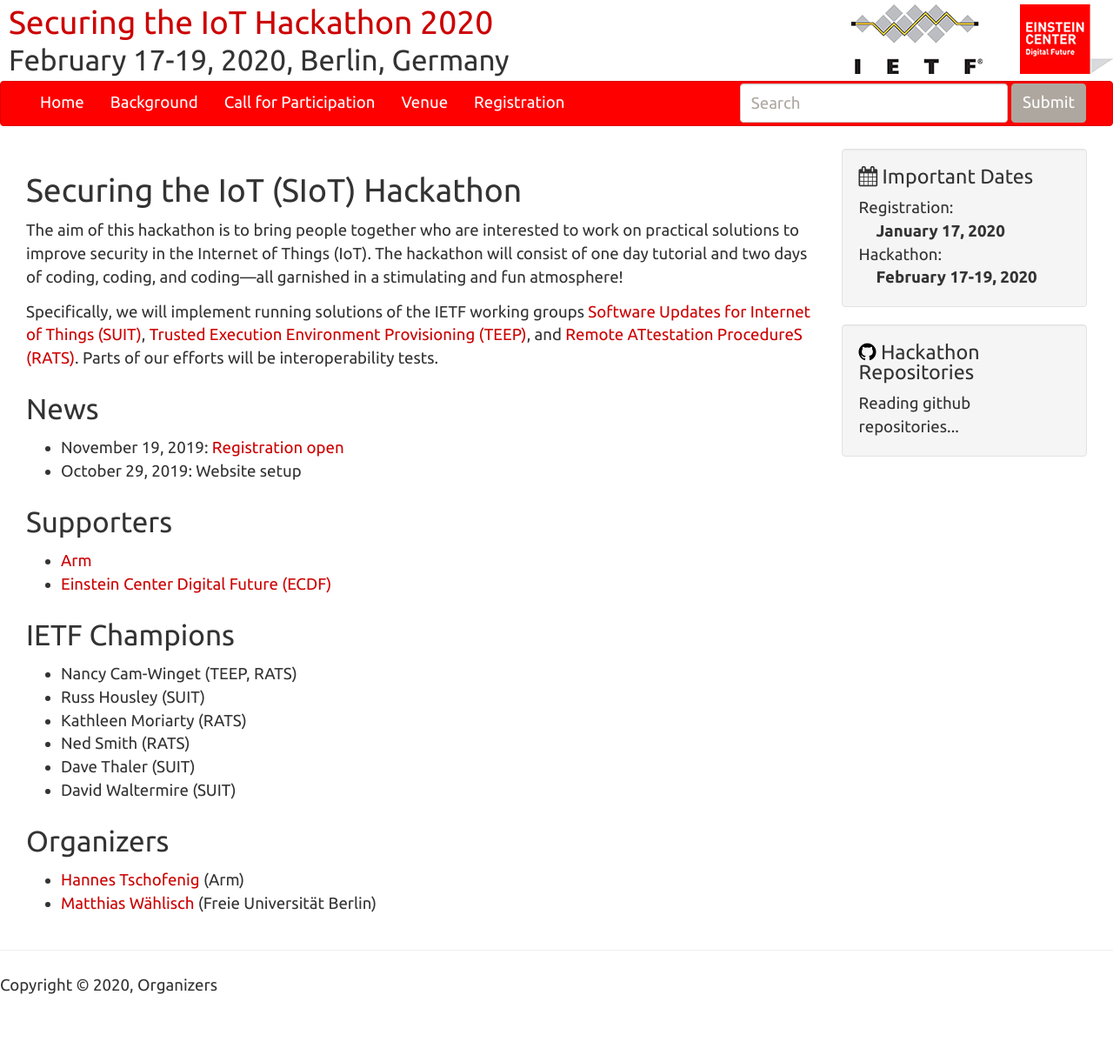
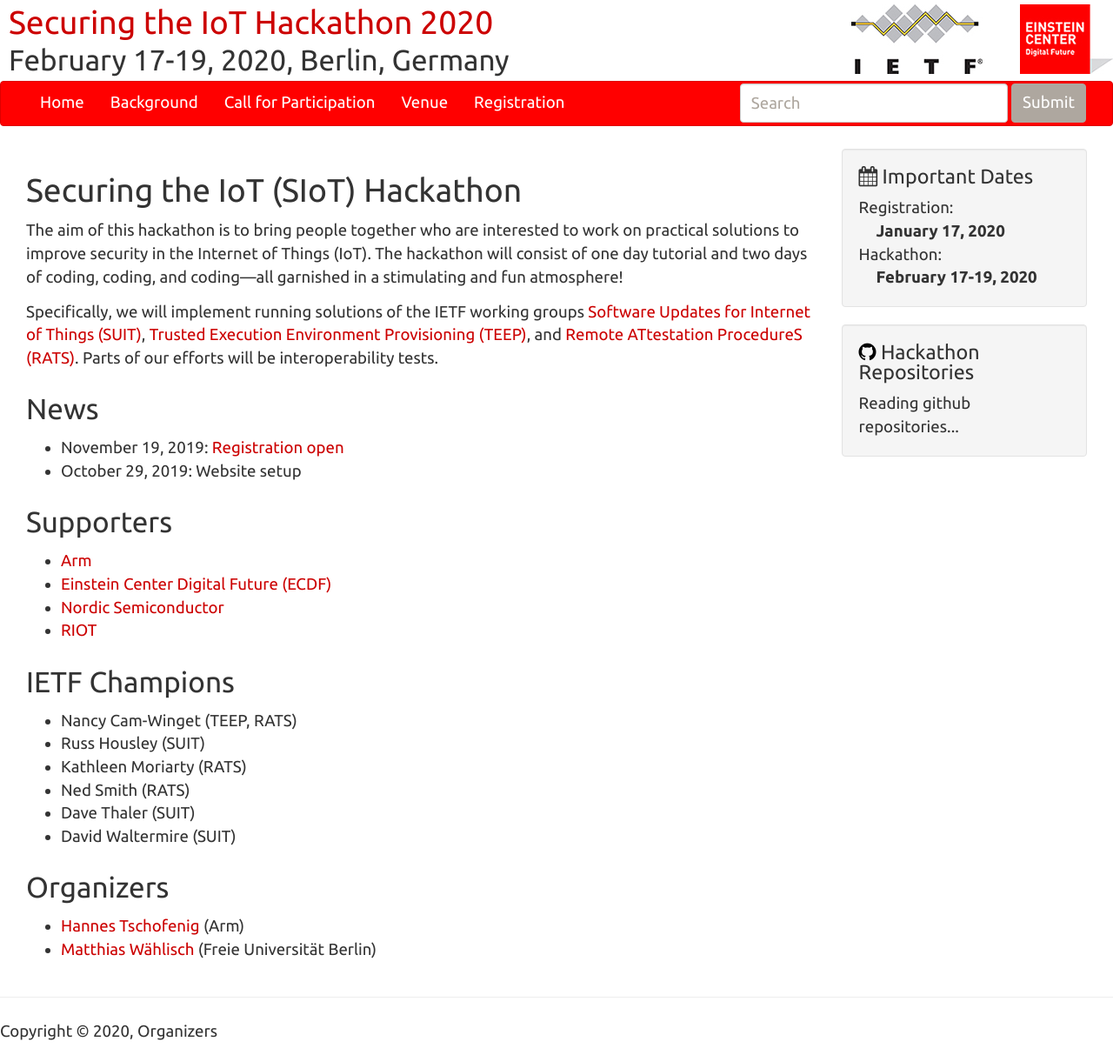
Before and after one commit to siot-hackathon/siot-hackathon.github.io, a Jekyll site: the page built from index.md, in a window 1280 px wide. Shown: the whole page at 87% size. Built offline with Jekyll 4.4.1, drawn with Linux system fonts in a browser that asks for light colours; nearby versions of some CDN libraries; before the commit the page ends 1160 px from its top, so only the background shows below that.

Commit message:
supporters: add Nordic and RIOT

```diff
--- a/index.md
+++ b/index.md
@@ -19,6 +19,8 @@ Specifically, we will implement running solutions of the IETF working groups [So
 
 - [Arm](https://www.arm.com/)
 - [Einstein Center Digital Future (ECDF)](https://www.digital-future.berlin/)
+- [Nordic Semiconductor](https://www.nordicsemi.com/)
+- [RIOT](https://riot-os.org/)
 
 ## IETF Champions
 
```
